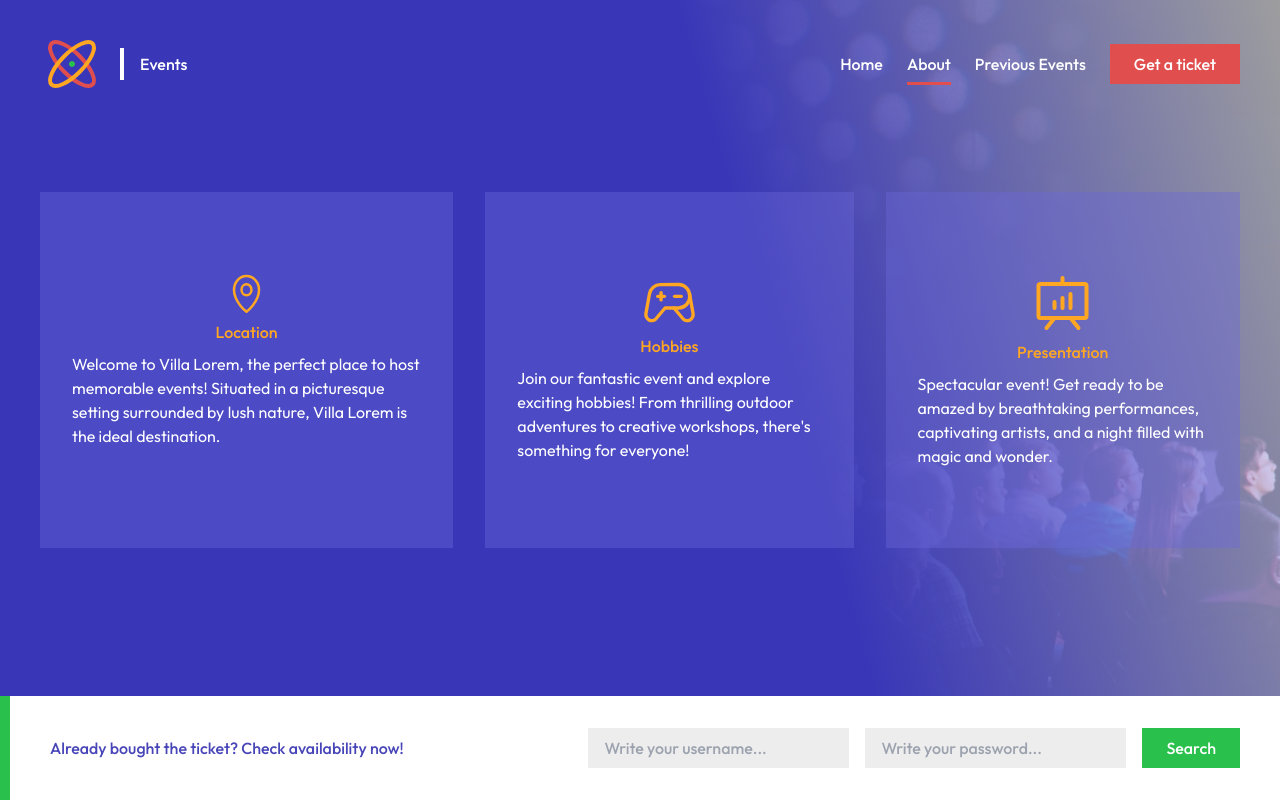
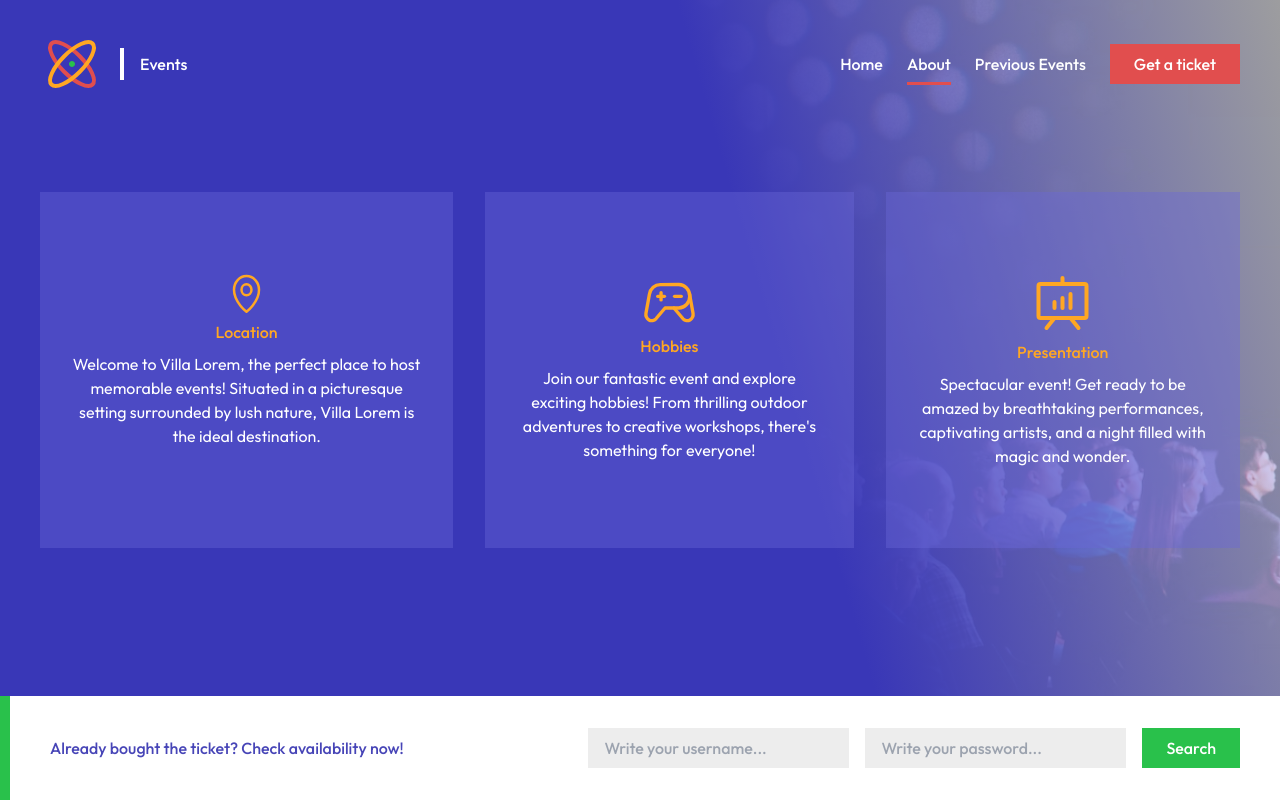
Before and after one commit to adriel-mp3/events, a React (Vite) app: page /about in a window 1280 px wide. Built offline with nearby package versions, Linux system fonts and the light colour scheme.

Commit message:
:recycle: refactor: replace default font-size and font-weight tailwind classes with project design system

```diff
--- a/src/components/AboutContent/AboutItem.jsx
+++ b/src/components/AboutContent/AboutItem.jsx
@@ -5,7 +5,7 @@
     <li className={`bg-purple flex flex-col items-center ${style}`}>
       <img className="mb-1" src={img} alt={alt} />
       <h2 className="text-yellow mb-2 text-2xl font-medium">{title}</h2>
-      <p className="text-white-100">{text}</p>
+      <p className="text-white-100 text-base text-center">{text}</p>
     </li>
   );
 };
```
